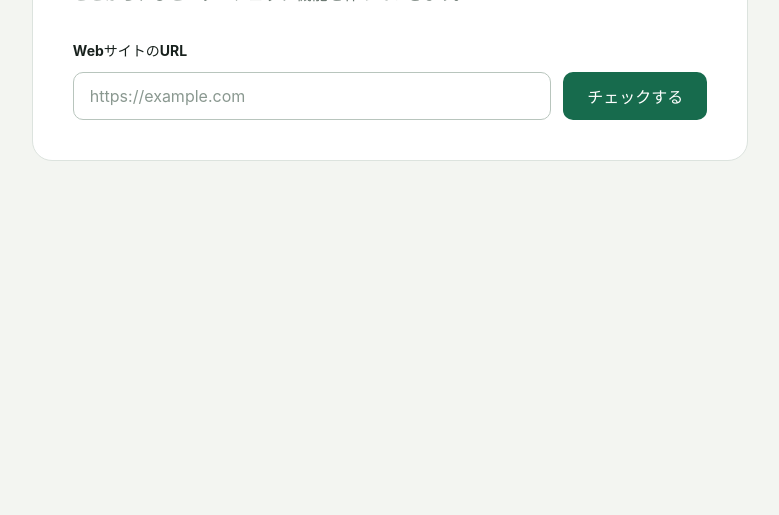
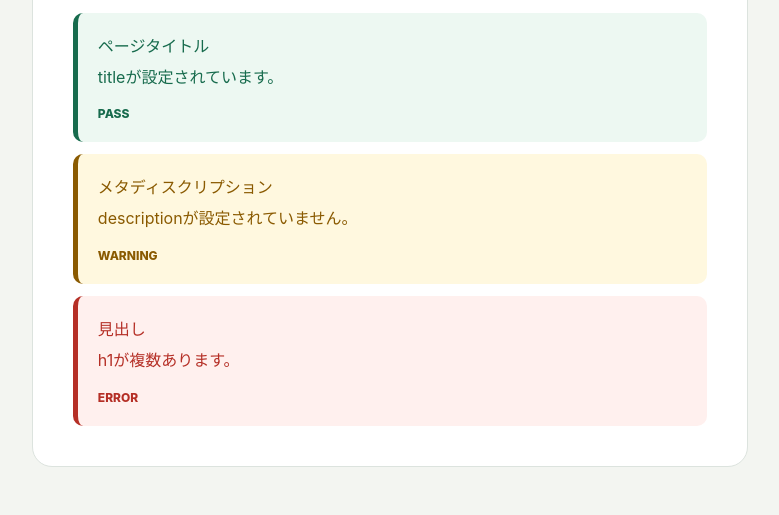
Before and after one commit to git-yuji/typescript-site-checker, a website built with Vite: page index.html in a window 1280 px wide. Shown: the part 396-911 px from the top of the page, without its empty margins (250-1029 px from the left). Before the commit the page ends 800 px from the top, so only its background shows below. Built offline with nearby package versions, Linux system fonts and the light colour scheme.

Commit message:
feat: 診断結果の型と仮表示を追加

```diff
--- a/src/main.ts
+++ b/src/main.ts
@@ -1,4 +1,42 @@
 import "./style.css";
+
+type CheckStatus = "pass" | "warning" | "error";
+
+type CheckResult = {
+  title: string;
+  message: string;
+  status: CheckStatus;
+};
+
+const sampleResults: CheckResult[] = [
+  {
+    title: "ページタイトル",
+    message: "titleが設定されています。",
+    status: "pass",
+  },
+  {
+    title: "メタディスクリプション",
+    message: "descriptionが設定されていません。",
+    status: "warning",
+  },
+  {
+    title: "見出し",
+    message: "h1が複数あります。",
+    status: "error",
+  },
+];
+
+const resultListHtml = sampleResults
+  .map(
+    (result) => `
+      <li class="result-card result-card--${result.status}">
+        <h3>${result.title}</h3>
+        <p>${result.message}</p>
+        <span>${result.status}</span>
+      </li>
+    `,
+  )
+  .join("");
 
 const app = document.querySelector<HTMLDivElement>("#app");
 
@@ -26,6 +64,13 @@ app.innerHTML = `
       <button type="submit">チェックする</button>
       <p id="url-error" aria-live="polite" hidden></p>
     </form>
+
+    <section class="results" aria-labelledby="results-heading">
+      <h2 id="results-heading">診断結果</h2>
+      <ul class="result-list">
+        ${resultListHtml}
+      </ul>
+    </section>
   </main>
 `;
 
--- a/src/style.css
+++ b/src/style.css
@@ -127,6 +127,60 @@ h1 {
   outline-offset: 3px;
 }
 
+.results {
+  margin-top: 40px;
+}
+
+.results h2 {
+  margin: 0 0 16px;
+  font-size: 1.4rem;
+}
+
+.result-list {
+  display: grid;
+  gap: 12px;
+  margin: 0;
+  padding: 0;
+  list-style: none;
+}
+
+.result-card {
+  padding: 20px;
+  border-left: 5px solid;
+  border-radius: 10px;
+}
+
+.result-card h3 {
+  margin: 0 0 8px;
+  font-size: 1rem;
+}
+
+.result-card p {
+  margin: 0 0 12px;
+  line-height: 1.6;
+}
+
+.result-card span {
+  font-size: 0.75rem;
+  font-weight: 800;
+  text-transform: uppercase;
+}
+
+.result-card--pass {
+  color: #176b4d;
+  background: #edf8f2;
+}
+
+.result-card--warning {
+  color: #8a5a00;
+  background: #fff8df;
+}
+
+.result-card--error {
+  color: #b52f26;
+  background: #fff0ee;
+}
+
 @media (max-width: 560px) {
   body {
     padding: 24px 16px;
```
